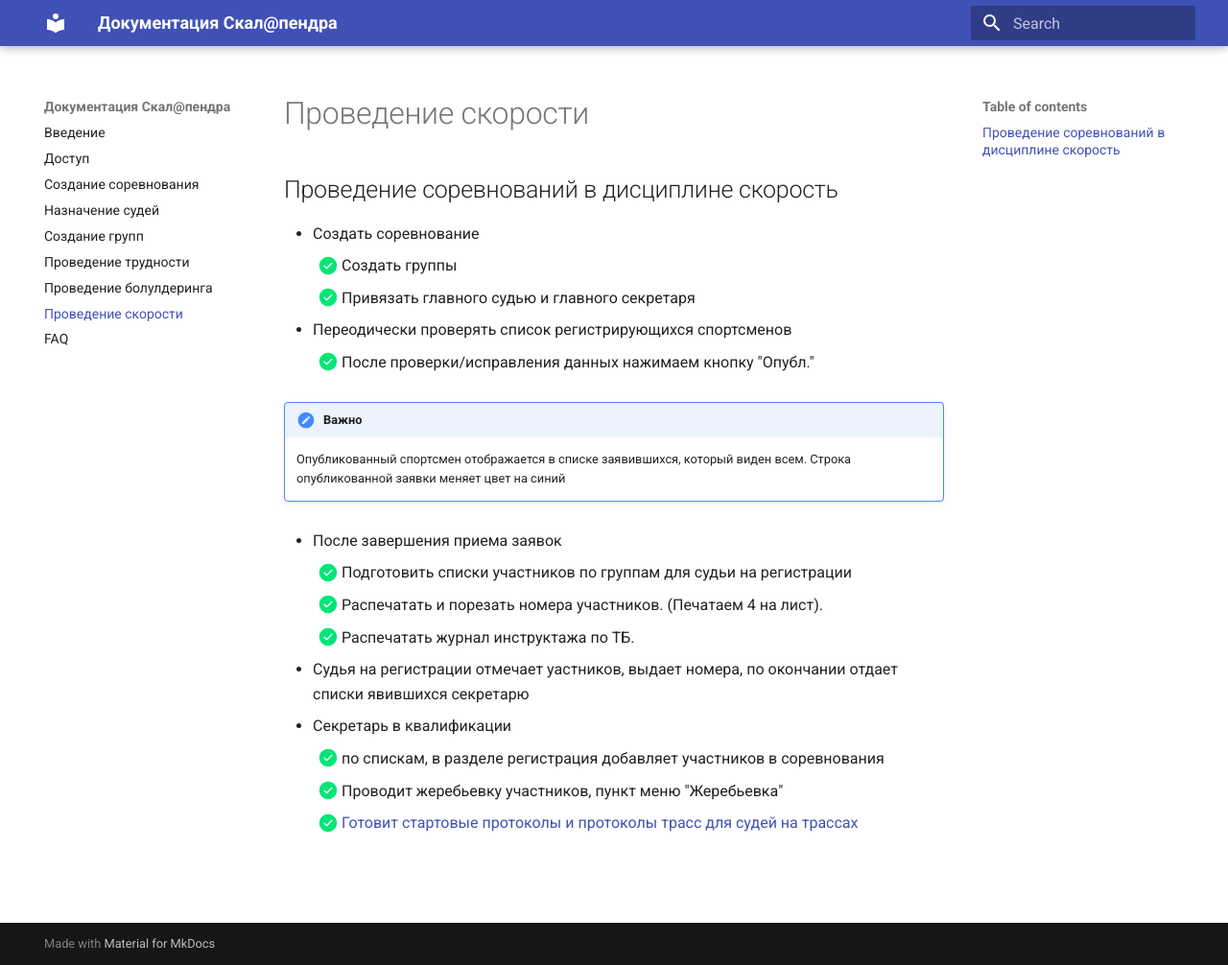
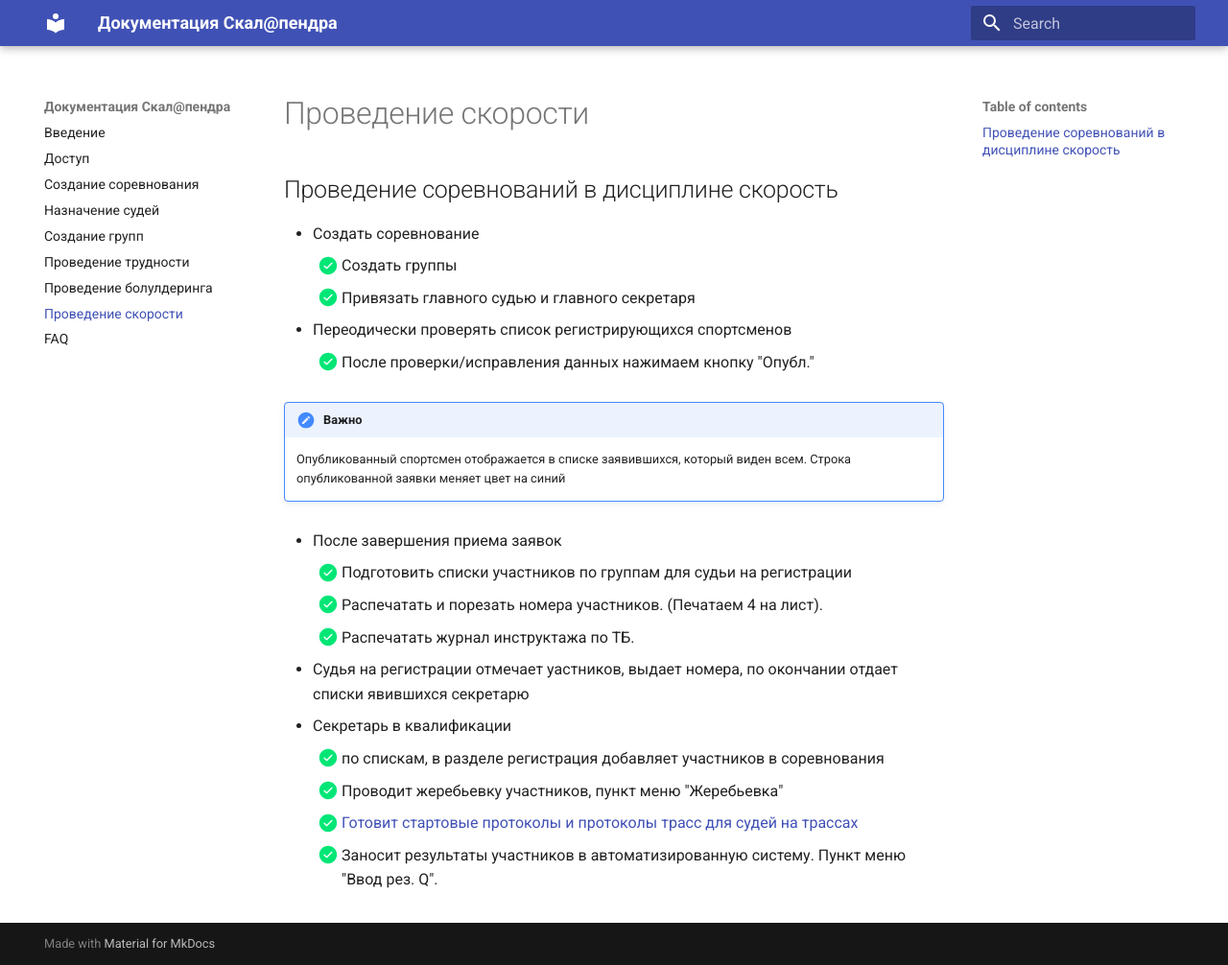
Before and after one commit to alptur/scaladocs, an MkDocs documentation site: the page built from docs/howtospeed.md, in a window 1280 px wide and 1006 px high. Shown: the whole window at 96% size. Built offline with MkDocs 1.6.1 and Material for MkDocs 9.7.7, drawn with Linux system fonts in a browser that asks for light colours.

Commit message:
speed at

```diff
--- a/docs/howtospeed.md
+++ b/docs/howtospeed.md
@@ -23,3 +23,4 @@
     * [x] по спискам, в разделе регистрация добавляет участников в соревнования
     * [x] Проводит жеребьевку участников, пункт меню "Жеребьевка"
     * [x] [Готовит стартовые протоколы и протоколы трасс для судей на трассах](https://alptur.github.io/scaladocs/howto/#_3)
+    * [x] Заносит результаты участников в автоматизированную систему. Пункт меню "Ввод рез. Q".
```
